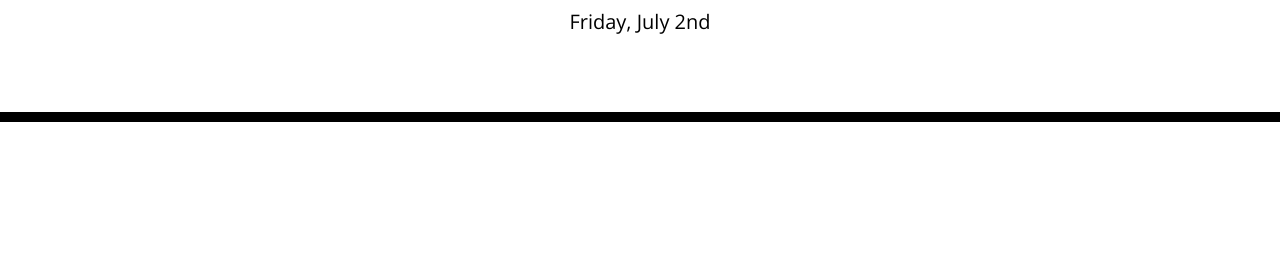
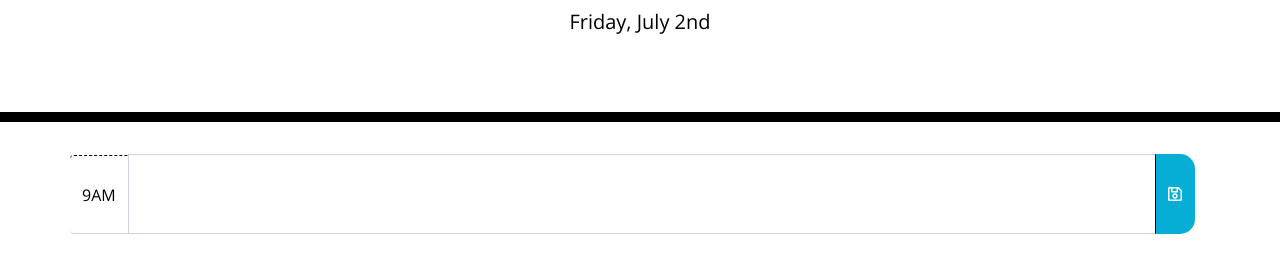
Before and after one commit to samyuhan/calendar, a plain HTML site: page index.html in a window 1280 px wide. Shown: the part 182-454 px from the top of the page. Drawn offline with nearby package versions, Linux system fonts and the light colour scheme.

Commit message:
add first timeblock for 9AM with bootstrap

```diff
--- a/index.html
+++ b/index.html
@@ -31,6 +31,16 @@
 
     <div class="container">
       <!-- Timeblocks go here -->
+      <!--9AM Timeblock-->
+      <div class="input-group mb-3">
+        <div class="input-group-prepend row">
+          <span class="input-group-text hour">9AM</span>
+        </div>
+        <textarea id="9AM" type="text" class="form-control"></textarea>
+        <div class="input-group-append">
+          <button id="9AMBtn" class="btn saveBtn" type="button"><i class="far fa-save"></i></button>
+        </div>
+      </div>
     </div>
 
     <script src="https://cdnjs.cloudflare.com/ajax/libs/jquery/3.2.1/jquery.min.js"></script>
--- a/script.js
+++ b/script.js
@@ -1,2 +1,3 @@
+// Add current date at top of planner with moment.js
 var currentDay = moment().format("dddd, MMMM Do");
 $("#currentDay").append(currentDay);
--- a/style.css
+++ b/style.css
@@ -33,13 +33,14 @@ textarea{
 .row {
   white-space: pre-wrap;
   height: 80px;
-  border-top: 1px solid white;;
+  border-top: 1px solid white;
 }
 
 .hour {
   background-color: #ffffff;
   color: #000000;
   border-top: 1px dashed #000000;
+  border-left: 0px;
 }
 
 .past {
```
